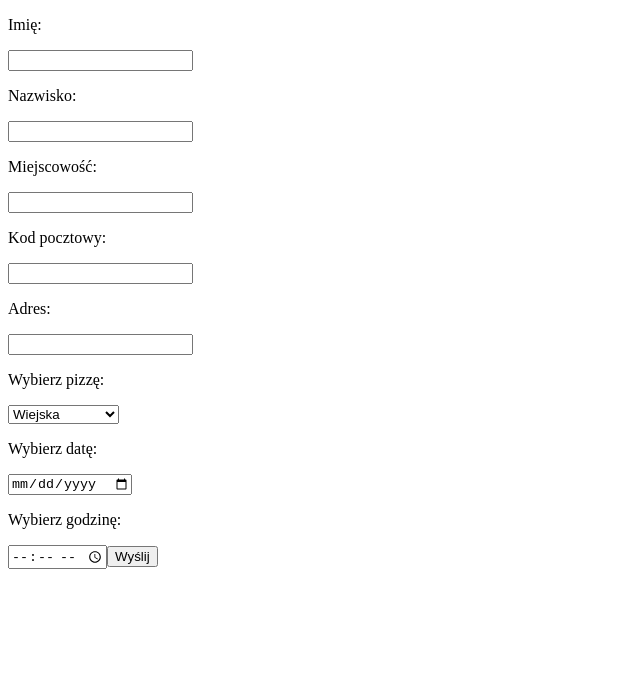
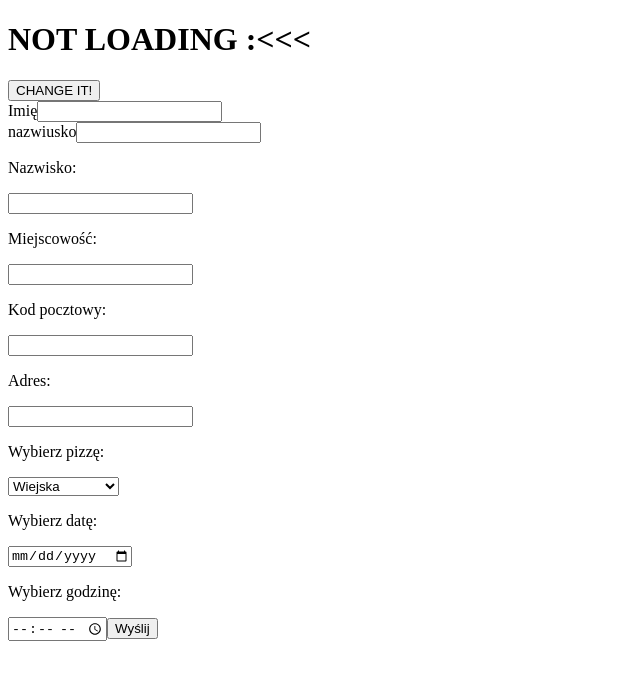
Before and after one commit to TripleHS/FFTS-front, a React (Vite) app: page / in a window 1280 px wide. Shown: the top 680 px of the page, without its empty margins (0-640 px from the left). Built offline with nearby package versions, Linux system fonts and the light colour scheme; the HTML template or start-up script is replaced by a standard one.

Commit message:
add context with redux boilerplate

```diff
--- a/src/App.tsx
+++ b/src/App.tsx
@@ -2,12 +2,15 @@ import React from "react";
 import "tailwindcss/tailwind.css";
 import Form from "./components/Form";
 import AppContext from "./context/AppContext/AppContext"
+import FormState from "./context/FormContext/FormState";
 
 function App() {
   return (
+    <FormState>
     <AppContext.Provider value={null}>
       <Form />
     </AppContext.Provider>
+    </FormState>
   );
 }
 
--- a/src/components/Form.tsx
+++ b/src/components/Form.tsx
@@ -1,9 +1,11 @@
-import React, { FormEvent, useState } from "react";
+import React, { FormEvent, useContext, useState } from "react";
 import CreateInput from "./Input";
 import CreateLabel from "./Label";
 import FormSummary from "./FormSummary";
+import FormContext from "../context/FormContext/FormContext";
+import { SET_ALERT } from "../context/types";
 
-// const TextInput: React.FC = ({ label }, InputProps) => (
+// const TextInput: React.FC = ({ label }, ...InputProps) => (
 //   <div>
 //     <label className="p-1 flex justify-center">{label}</label>
 //     <input type="text" {...InputProps} />
@@ -11,7 +13,12 @@ import FormSummary from "./FormSummary";
 // );
 
 export default function Form() {
+  const initialFormData = {
+    name: '',
+    surname: ''
+  }
   const [name, setName] = useState("");
+  const [formData, setFormData] = useState(initialFormData)
   const [surname, setSurname] = useState("");
   const [city, setCity] = useState("");
   const [code, setCode] = useState("");
@@ -20,6 +27,11 @@ export default function Form() {
   const [time, setTime] = useState("");
   const [date, setDate] = useState("");
   const [isSend, setIsSend] = useState(false);
+
+
+  const formState = useContext(FormContext)
+  console.log(formState)
+  const {loading, setLoading} = formState
 
   // TODO: convert this handler to match TS, fix state conditions
   function handleSelectChange(e: React.ChangeEvent<HTMLSelectElement>) {
@@ -31,15 +43,25 @@ export default function Form() {
     setIsSend(!isSend);
   }
 
+  function handleForm(e) {
+    console.log(e.target.name)
+    setFormData({[e.target.name]: e.target.value})
+  }
+
   return (
     <div className="">
+      <h1>{loading ? "LOADING!!!" : "NOT LOADING :<<<" }</h1>
+      <button onClick={()=> setLoading()}>CHANGE IT!</button>
       <form
         className="flex flex-col m-5 bg-gray-200 w-2/4 basis rounded-md p-2 text-center"
         onSubmit={(e) => handleFormSubmit(e)}
       >
-        <CreateLabel description="Imię:">
-          <CreateInput type="text" value={name} changeState={setName} />
-        </CreateLabel>
+          <label>Imię
+            <input type="text" value={formData.name} name="name" onChange={handleForm}/>
+          </label>
+          <div className="">
+          <label htmlFor="surname">nazwiusko</label>
+          <input type="text" name='surname' className={`${formData.name ? 1 : 0}`}/></div>
         <CreateLabel description="Nazwisko:">
           <CreateInput type="text" value={surname} changeState={setSurname} />
         </CreateLabel>
--- /dev/null
+++ b/src/context/FormContext/FormContext.tsx
@@ -0,0 +1,6 @@
+import {createContext} from 'react'
+
+    // @ts-ignore: Unreachable code error
+  const FormContext = createContext();
+
+export default FormContext
--- /dev/null
+++ b/src/context/FormContext/FormReducer.tsx
@@ -0,0 +1,26 @@
+import {  SET_FORM_DATA, SET_FORM_SEND, SET_LOADING } from '../types'
+    // @ts-ignore: Unreachable code error
+
+const FormReducer = (state, action) => {
+
+  switch(action.type) {
+    case 'FETCH_DATA': return {
+      ...state,
+      data: action.payload,
+      loading: false
+    }
+    case SET_FORM_DATA:
+    return {
+      ...state,
+        name: action.payload
+    }
+    case SET_LOADING:
+      return {
+        ...state,
+        loading: !state.loading
+      }
+    default: return state
+  }
+}
+
+export default FormReducer
--- /dev/null
+++ b/src/context/FormContext/FormState.tsx
@@ -0,0 +1,45 @@
+import React, {useReducer} from 'react'
+import { SET_FORM_DATA, SET_LOADING } from '../types';
+import FormContext from './FormContext';
+import FormReducer from './FormReducer'
+    // @ts-ignore: Unreachable code error
+
+const FormState = ({children}) => {
+
+  const initialState = {
+    name: "",
+    surname: "",
+    city: "",
+    loading: false
+
+  }
+
+  const [state, dispatch] = useReducer( FormReducer, initialState);
+  const setLoading = ()=> dispatch({type: SET_LOADING})
+
+  const setFormData = (username: string)=> {
+
+    dispatch({
+      type: SET_FORM_DATA,
+      payload: username
+    })
+  }
+
+
+
+
+    return <FormContext.Provider value={{
+      name: state.name,
+      surname: state.surname,
+      city: state.city,
+      loading: state.loading,
+      // setName,
+      // setSurname,
+      setFormData,
+      setLoading
+    }}>
+      {children}
+    </FormContext.Provider>
+}
+
+export default FormState
--- /dev/null
+++ b/src/context/types.ts
@@ -0,0 +1,10 @@
+// App level state
+export const SET_LOADING = "SET_LOADING"
+
+// Form state
+export const SET_FORM_SEND = "SET_FORM_SEND"
+export const SET_FORM_DATA = "SET_FORM_DATA"
+
+// Alert state
+// TODO: add alert
+export const  SET_ALERT = "SET_ALERT"
```
